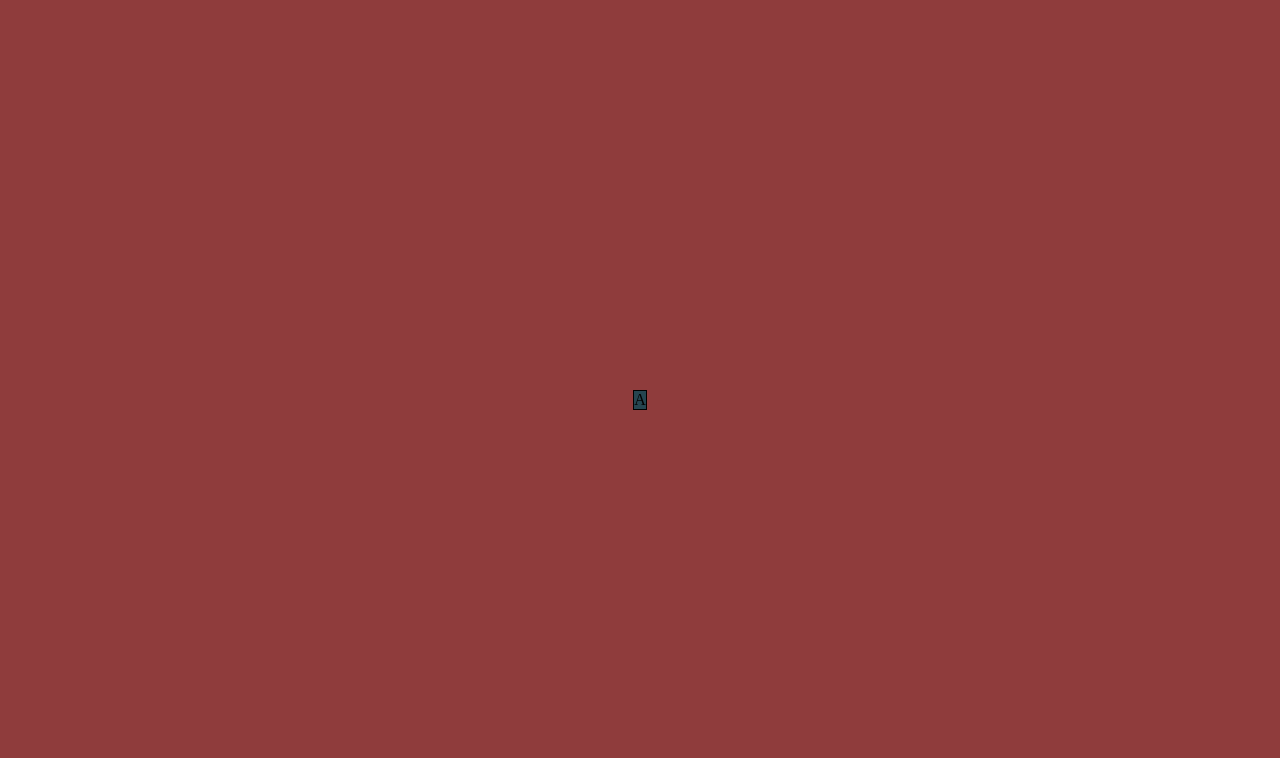
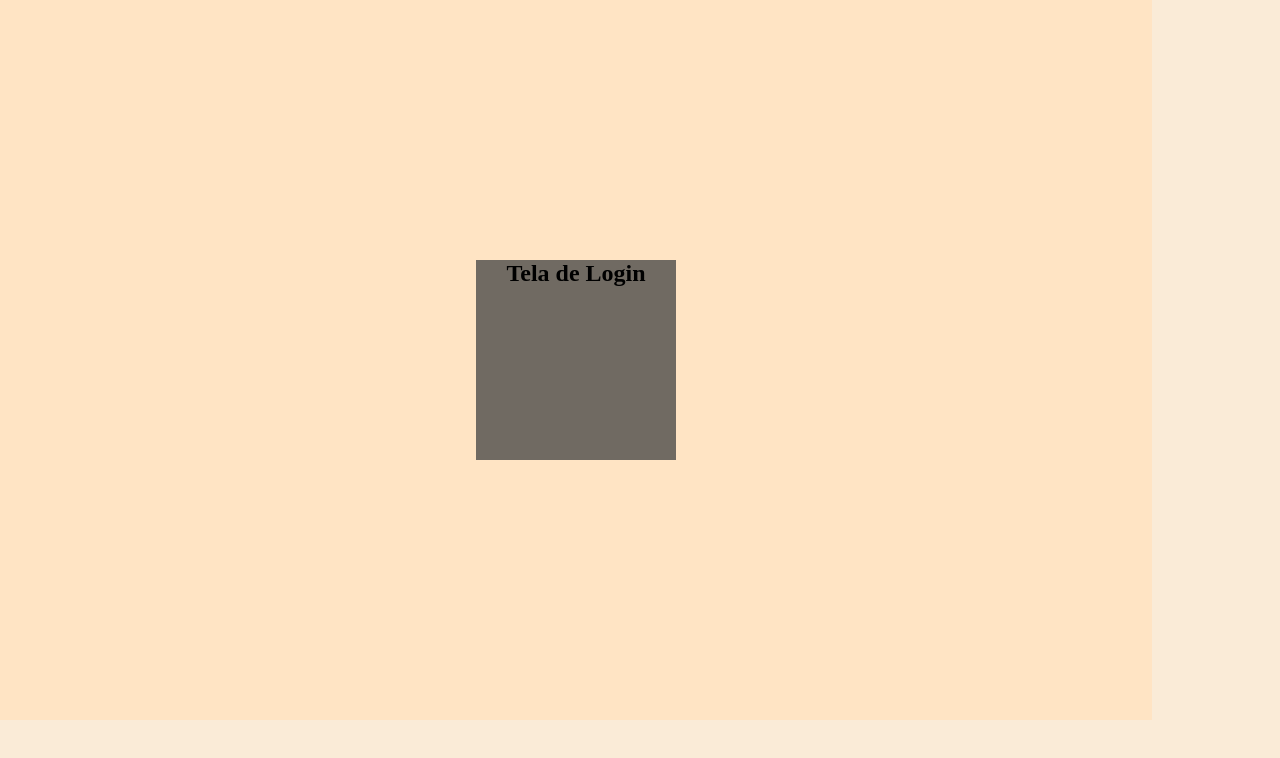
Before and after one commit to allanvelloso/HTML5-CSS3, a plain HTML site: page Exercicios/ex027/flex005/index.html in a window 1280 px wide. Drawn offline with Linux system fonts and the light colour scheme.

Commit message:
Estudo de flexbox

```diff
--- a/Exercicios/ex027/flex005/index.html
+++ b/Exercicios/ex027/flex005/index.html
@@ -5,35 +5,39 @@
     <meta name="viewport" content="width=device-width, initial-scale=1.0">
     <title>Flexible Box</title>
     <style>
-
-        body, html{
+        *{
             margin: 0px;
             padding: 0px;
             box-sizing: border-box;
         }
-        div.conteiner{
-            background-color: rgb(143, 60, 60);
-            display: flex;
-            flex-flow: row nowrap;
+        body{
+            background-color: antiquewhite;
+        }
+        main{
+            background-color: bisque;
+            width: 90vw;
+            height: 90vh;
+
+            display:flex;
+            flex-flow: row wrap;
             justify-content: center;
             align-items: center;
-            width: 100vw;
-            height: 100vh;
+        }
+        section{
+            background-color: rgb(112, 106, 98);
+            width: 200px;
+            height: 200px;
+            text-align: center;
+        }
 
-
-        }
-        div.item{
-            background-color: rgb(37, 69, 80);
-            border: 1px solid black;
-
-
-        }
     </style>
 </head>
 <body>
-    <div class="conteiner">
-        <div class="item">A</div>
-    </div>
+    <main>
+        <section>
+            <h1>Tela de Login</h1>
+        </section>
+    </main>
 
 
 </body>
```
